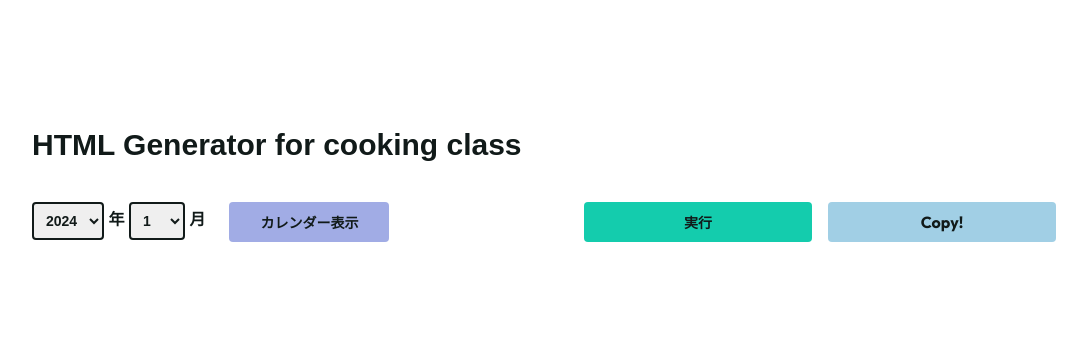
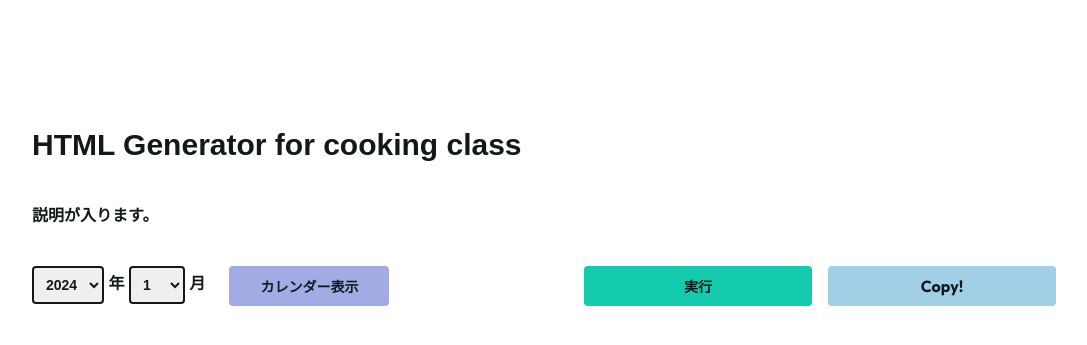
Before and after one commit to fskur/tool, a Flask app: page /tool/generator/cooking.html in a window 1280 px wide. Shown: the top 345 px of the page, without its empty margins (96-1183 px from the left). Run offline with Flask 3, Linux system fonts and the light colour scheme; some web fonts are replaced.

Commit message:
修正前のベースとなるファイルです

```diff
--- a/generator/static/css/tool.css
+++ b/generator/static/css/tool.css
@@ -40,10 +40,12 @@ button {
 h1 {
   font-size: 3rem;
 }
+.content > div {
+  margin-top: 40px;
+}
 .inner {
   display: flex;
   justify-content: space-between;
-  margin-top: 40px;
 }
 
 /* -------------------- */
--- a/generator/templates/cooking.html
+++ b/generator/templates/cooking.html
@@ -13,6 +13,7 @@
   <body>
     <div class="content">
       <h1 class="palanquin-dark-bold">HTML Generator for cooking class</h1>
+      <div>説明が入ります。</div>
       <div class="inner">
         <div class="date">
           <div class="date_select">
```
Also changed, not shown: generator/data.json (+4 -4 lines).
